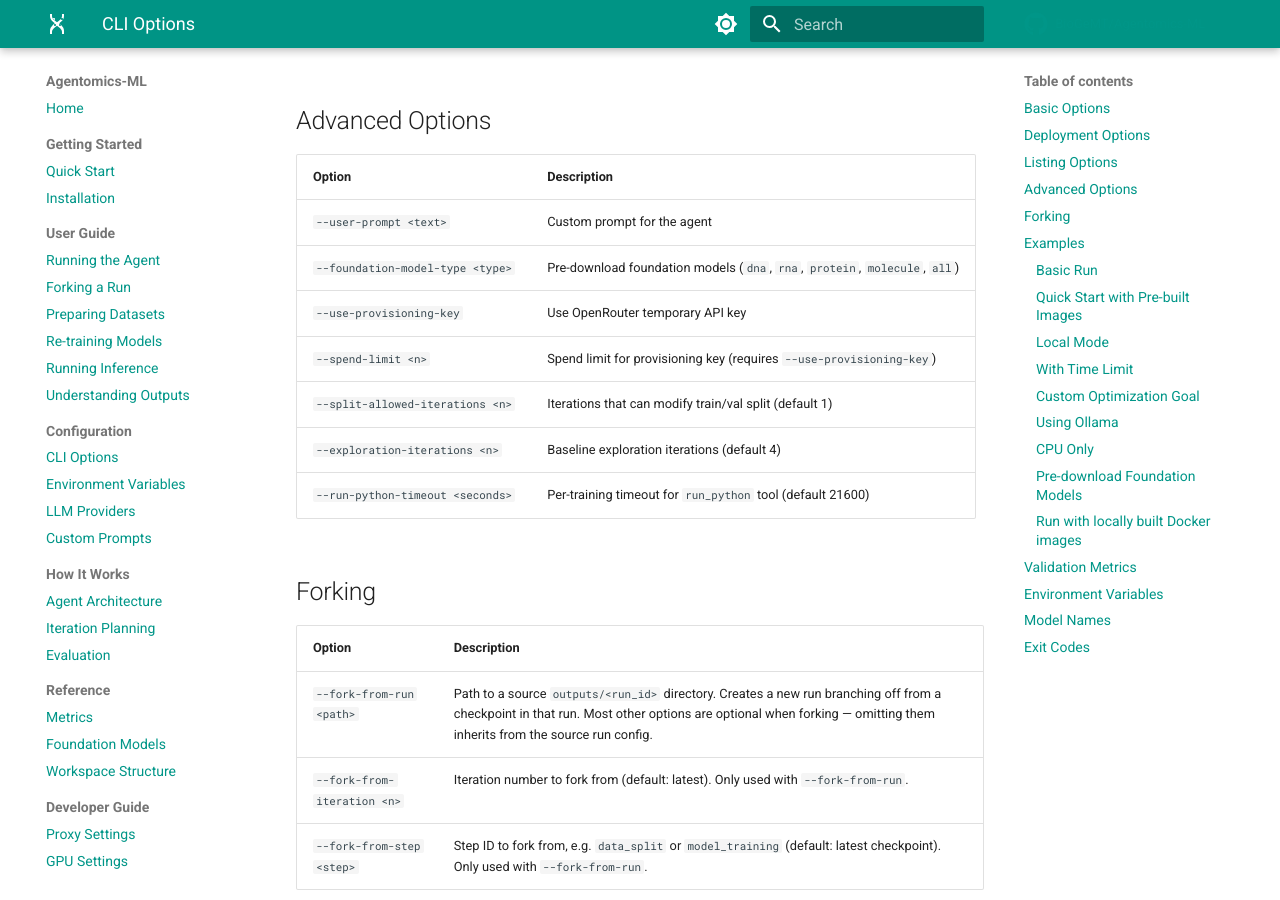
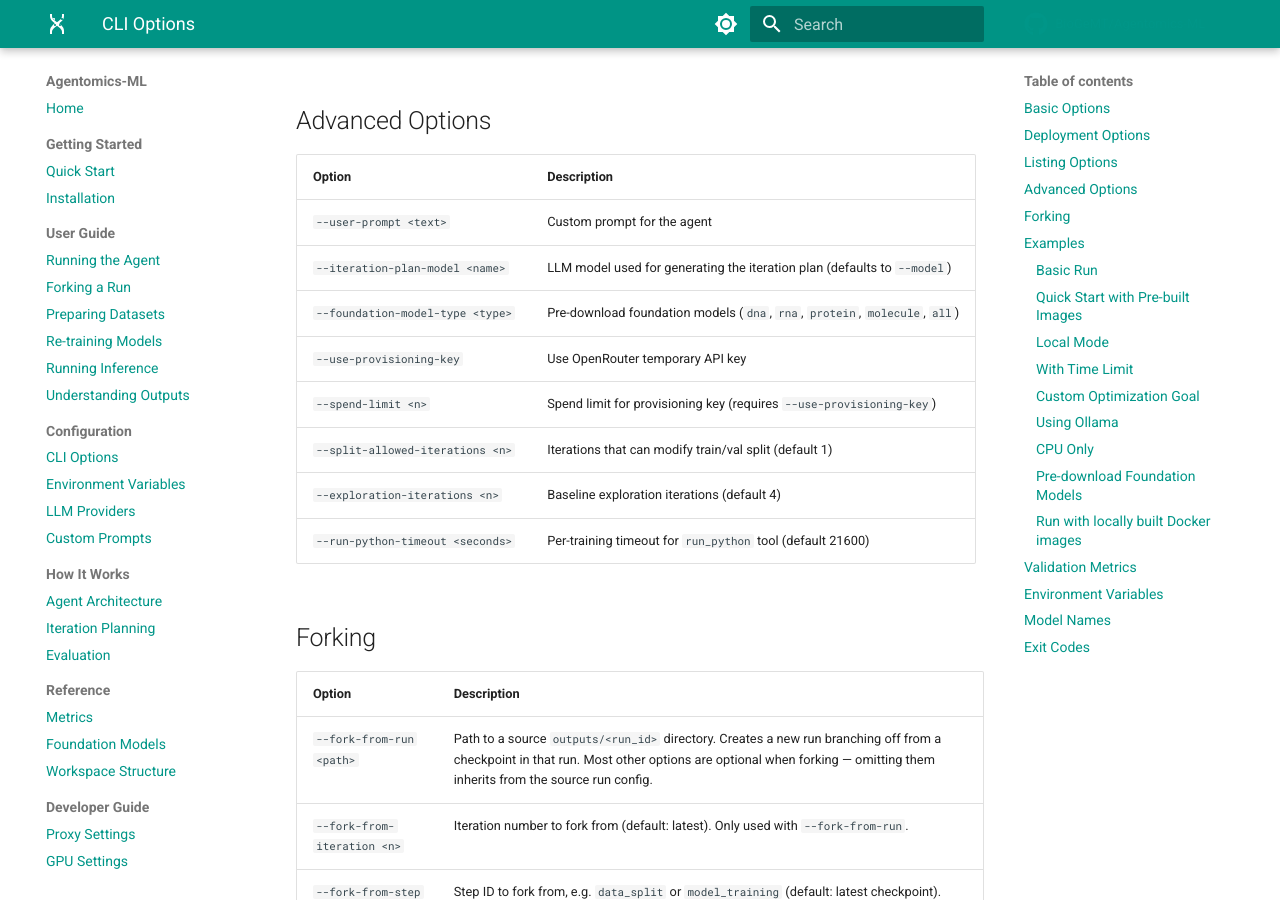
Before and after one commit to BioGeMT/agentomics-ml, an MkDocs documentation site: the page built from docs/configuration/cli-options.md, in a window 1280 px wide and 900 px high, scrolled down 1382 px. Built offline with MkDocs 1.6.1 and Material for MkDocs 9.7.7, drawn with Linux system fonts in a browser that asks for light colours; comment, search, counter and statistics services are not loaded.

Commit message:
Add iteration plan model in docs

```diff
--- a/docs/configuration/cli-options.md
+++ b/docs/configuration/cli-options.md
@@ -38,6 +38,7 @@ The run stops when either the iteration count is reached or the timeout expires.
 | Option | Description |
 |--------|-------------|
 | `--user-prompt <text>` | Custom prompt for the agent |
+| `--iteration-plan-model <name>` | LLM model used for generating the iteration plan (defaults to `--model`) |
 | `--foundation-model-type <type>` | Pre-download foundation models (`dna`, `rna`, `protein`, `molecule`, `all`) |
 | `--use-provisioning-key` | Use OpenRouter temporary API key |
 | `--spend-limit <n>` | Spend limit for provisioning key (requires `--use-provisioning-key`) |
```
